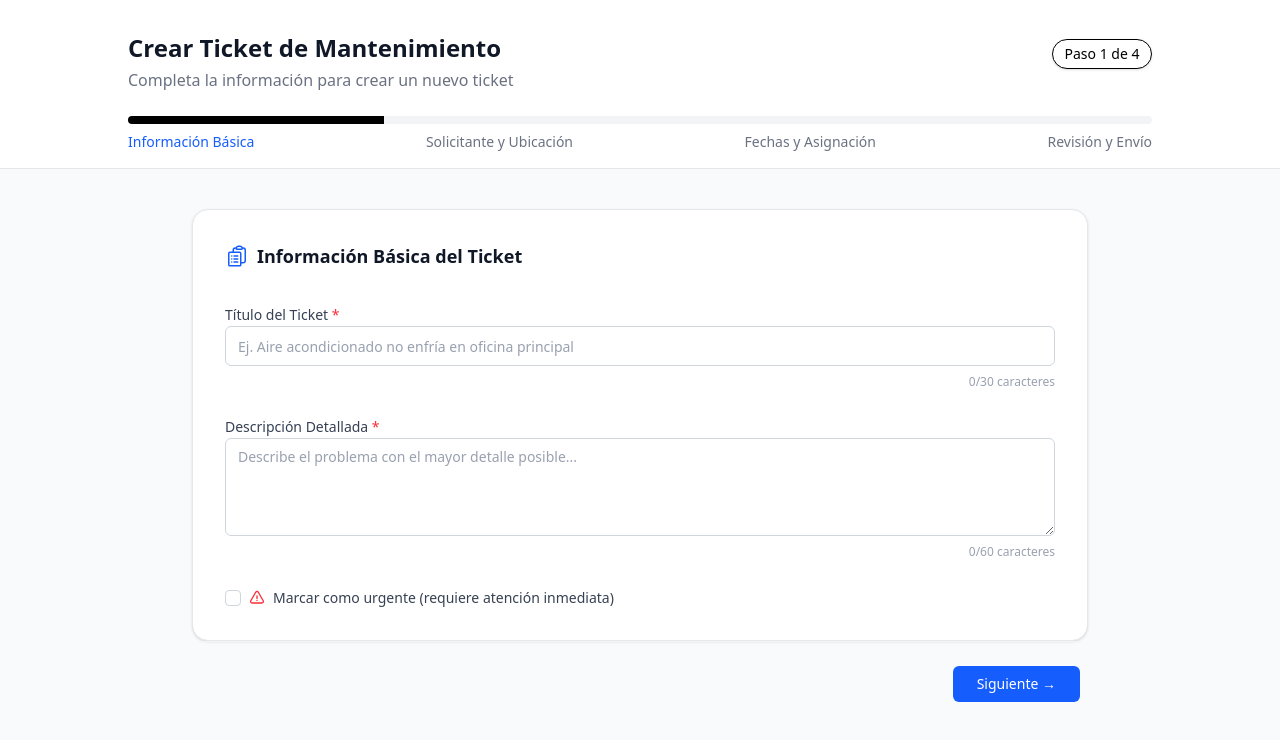
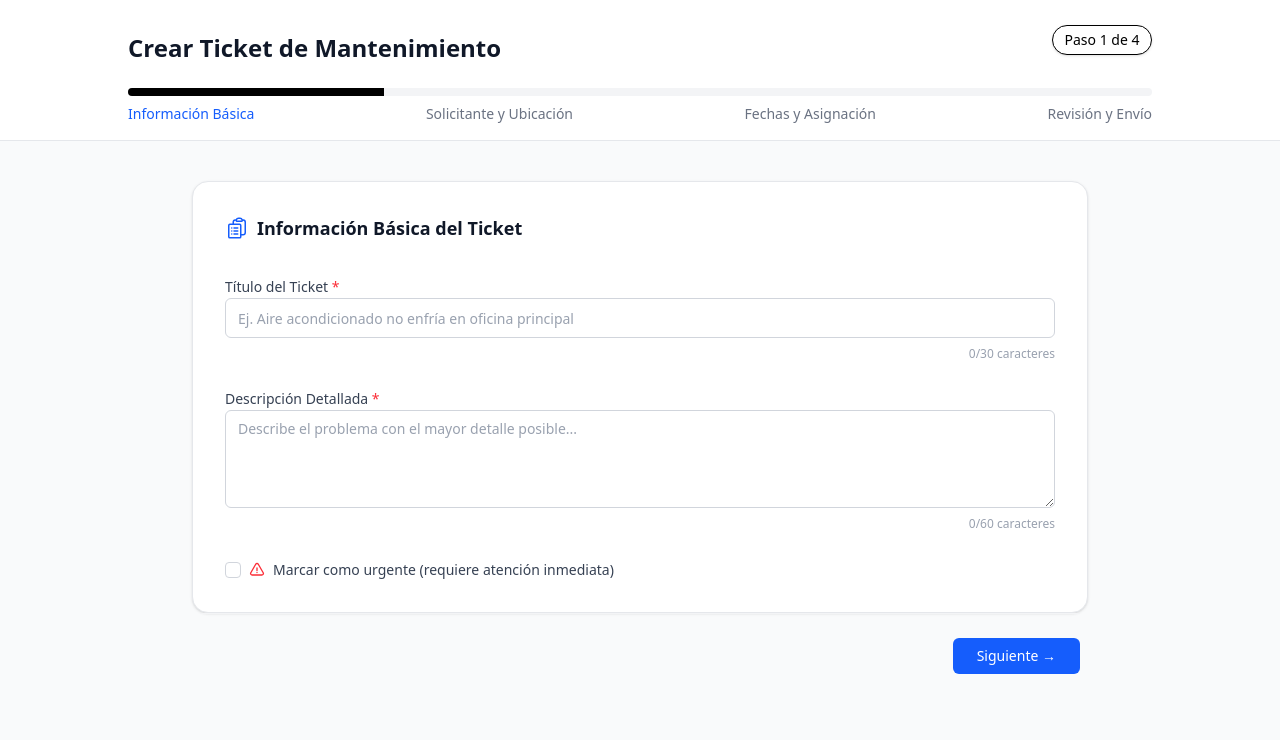
Before and after one commit to EdgarJr30/mlm_frontend, a React (Vite) app: page /create-ticket in a window 1280 px wide. Shown: the top 740 px of the page. Built offline with nearby package versions, Linux system fonts and the light colour scheme.

Commit message:
Comente el parrafo instructivo del formulario

```diff
--- a/src/components/ticket/TicketForm.tsx
+++ b/src/components/ticket/TicketForm.tsx
@@ -187,7 +187,7 @@ export default function TicketForm() {
             </button> */}
             <div className="mt-4">
               <h1 className="text-2xl font-extrabold text-gray-900">Crear Ticket de Mantenimiento</h1>
-              <p className="text-base text-gray-500 mt-1">Completa la información para crear un nuevo ticket</p>
+              {/* <p className="text-base text-gray-500 mt-1">Completa la información para crear un nuevo ticket</p> */}
             </div>
             <span className="w-[100px] min-w-[100px] max-w-[100px] text-center py-1 px-2 rounded-full border text-sm font-medium bg-white shadow whitespace-nowrap">
               Paso {step} de 4
```
